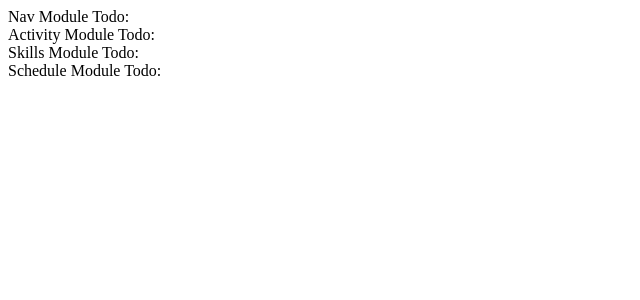
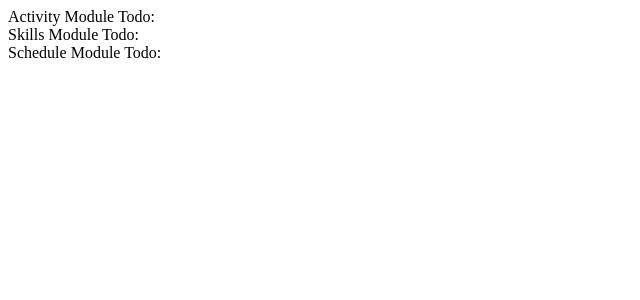
Before and after one commit to itsVasty/automatic-lamp, a React (Vite) app in the folder front-end/: page / in a window 1280 px wide. Shown: the top 300 px of the page, without its empty margins (0-640 px from the left). Built offline with nearby package versions, Linux system fonts and the light colour scheme.

Commit message:
managed to persist auth token to local storage

```diff
--- a/front-end/src/App.tsx
+++ b/front-end/src/App.tsx
@@ -2,13 +2,15 @@ import './App.css'
 import {ModuleStudentDashboard}  from './components/StudentDashboard'
 import { GoogleLogin } from "@react-oauth/google"
 import {jwtDecode} from "jwt-decode"
+import { useLocalStorage } from './localstorage'
 
 export default function App() {
+  const [token, setToken] = useLocalStorage('token', '')
   //Handle Scuccesful AUthentication and get token
   const handleSuccess = (CredentialResponse: any) => {
     const token = CredentialResponse.credential
-    const user = jwtDecode(token)
-    console.log(`user info: ${user}`)
+    setToken(jwtDecode(token))
+    console.log(`user info: ${token}`)
   }
 
   const handleFailure = () => {
--- a/front-end/src/components/Nav/Nav.tsx
+++ b/front-end/src/components/Nav/Nav.tsx
@@ -1,9 +1,11 @@
 import React from 'react';
+import { useLocalStorage } from '../../localstorage';
 
 export const Nav: React.FC = () => {
+  const [token, setToken] = useLocalStorage('token','')
   return(
     <div>
-      Nav Module Todo:
+      {token.email}
     </div>
   )
 }
--- /dev/null
+++ b/front-end/src/localstorage.tsx
@@ -0,0 +1,21 @@
+import { useState, useEffect } from "react";
+
+function getStorageValue(key : any, defaultValue : any) {
+  // getting stored value
+  const value : any = localStorage.getItem(key);
+  const initial = JSON.parse(value);
+  return initial || defaultValue;
+}
+
+export const useLocalStorage = (key : any, defaultValue : any) => {
+  const [value, setValue] = useState(() => {
+    return getStorageValue(key, defaultValue)
+  })
+
+  useEffect(() => {
+    // storing input name
+    localStorage.setItem(key, JSON.stringify(value))
+  }, [key, value])
+
+  return [value, setValue]
+}
```
